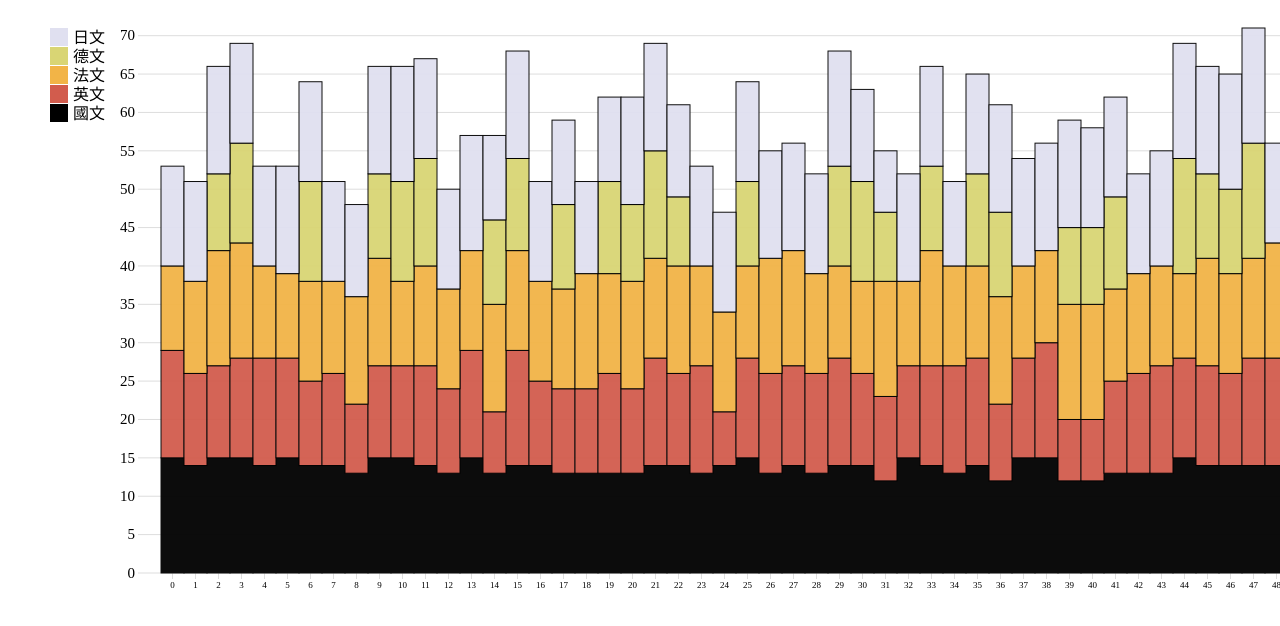
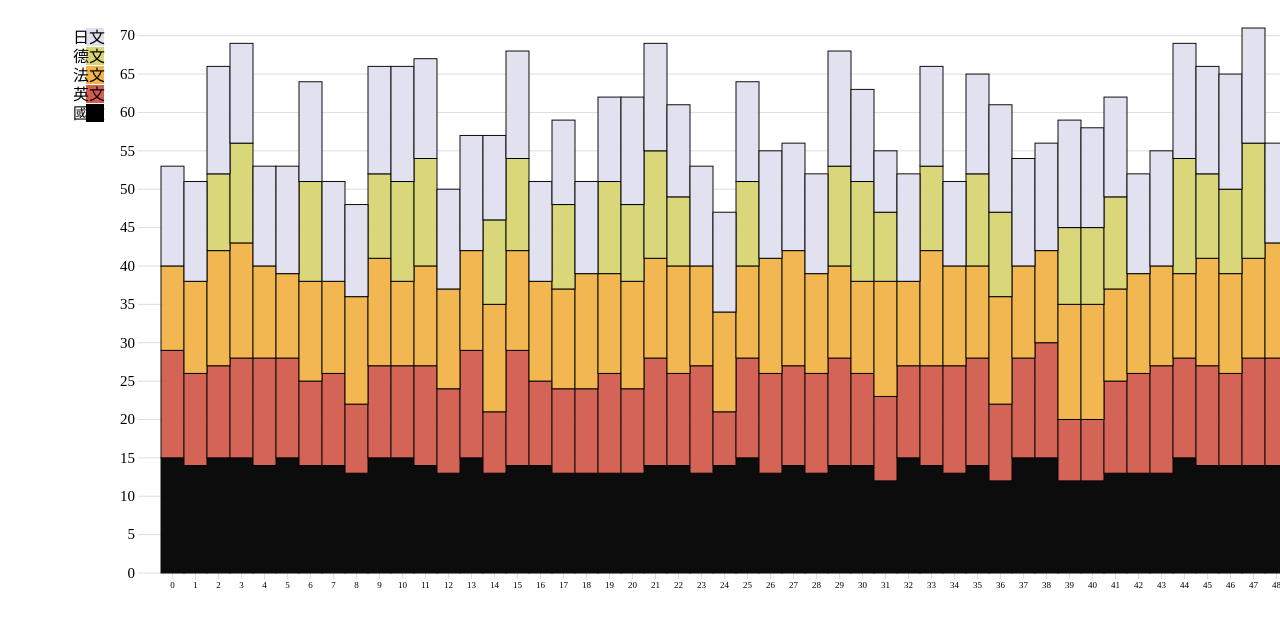
Before and after one commit to sa16356/vis2021s, a plain HTML site: page lab06/index.html in a window 1280 px wide. Shown: the top 626 px of the page. Drawn offline with nearby package versions, Linux system fonts and the light colour scheme.

Commit message:
Update index.html

```diff
--- a/lab06/index.html
+++ b/lab06/index.html
@@ -150,7 +150,7 @@ var colors = ["b33040", "#d25c4d", "#f2b447", "#d9d574", "#e0e0f0"];
         .attr("transform", function (d, i) { return "translate(30," + i * 19 + ")"; });
 
       legend.append("rect")
-        .attr("x", - 18)
+        .attr("x", 18)
         .attr("width", 18)
         .attr("height", 18)
         .style("fill", function (d, i) { return colors.slice().reverse()[i]; });
```
